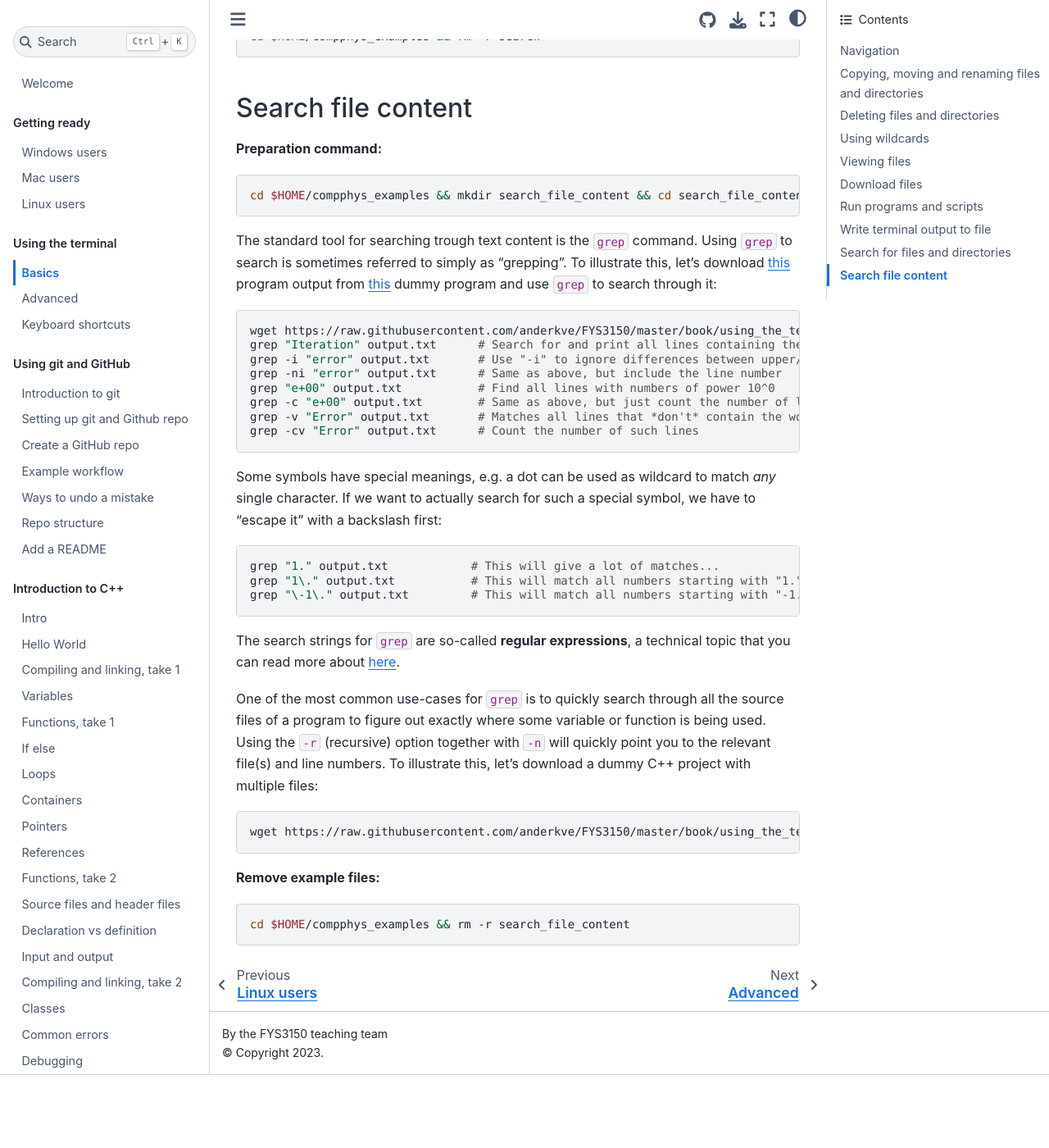
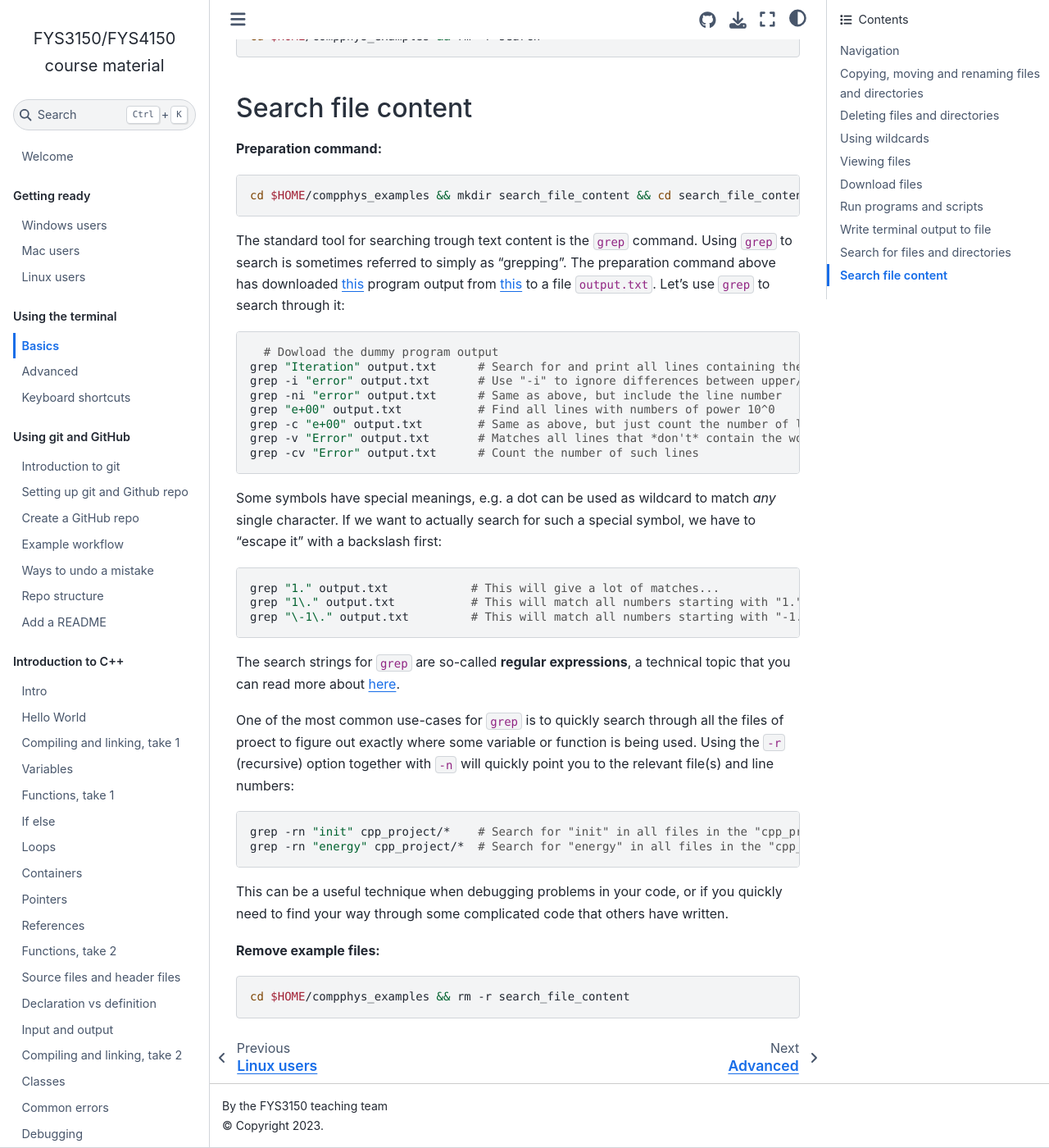
Before and after one commit to anderkve/FYS3150, a Jupyter Book: the page built from book/using_the_terminal/basics.md, in a window 1280 px wide and 1400 px high, scrolled down 7152 px. Shown: the whole window at 82% size. Built offline with Jupyter Book 1.0.4 settings and Sphinx 7.4.7 and the Sphinx Book theme 1.1.4, drawn with Linux system fonts in a browser that asks for light colours; before the commit the page ends 8463 px from its top, so only the background shows below that.

Commit message:
Terminal section: finished grep
	modified:   book/using_the_terminal/basics.md

````diff
--- a/book/using_the_terminal/basics.md
+++ b/book/using_the_terminal/basics.md
@@ -291,14 +291,14 @@
 
 **Preparation command:**
 ```sh
-cd $HOME/compphys_examples && mkdir search_file_content && cd search_file_content && echo "Line number 1" > file1.txt && echo "Line number 2" >> file1.txt && echo "Line number 3" >> file1.txt && echo "Line number 4" >> file1.txt && echo "Line number 5" >> file1.txt && echo "" && echo "current directory: $(pwd)" && echo ""
+cd $HOME/compphys_examples && mkdir search_file_content && cd search_file_content && wget https://raw.githubusercontent.com/anderkve/FYS3150/master/book/using_the_terminal/extra_material/output.txt && wget https://github.com/anderkve/FYS3150/raw/master/book/using_the_terminal/extra_material/cpp_project.tar && tar -xf cpp_project.tar && echo "" && echo "current directory: $(pwd)" && echo ""
 ```
 
 The standard tool for searching trough text content is the `grep` command. Using `grep` to search is sometimes referred to simply as "grepping".
-To illustrate this, let's download [this](https://raw.githubusercontent.com/anderkve/FYS3150/master/book/using_the_terminal/extra_material/output.txt) program output from [this](https://github.com/anderkve/FYS3150/blob/master/book/using_the_terminal/extra_material/random_program.py) dummy program and use `grep` to search through it:
+The preparation command above has downloaded [this](https://raw.githubusercontent.com/anderkve/FYS3150/master/book/using_the_terminal/extra_material/output.txt) program output from [this](https://github.com/anderkve/FYS3150/blob/master/book/using_the_terminal/extra_material/random_program.py) to a file `output.txt`. Let's use `grep` to search through it:
 
 ```sh
-wget https://raw.githubusercontent.com/anderkve/FYS3150/master/book/using_the_terminal/extra_material/output.txt  # Dowload the dummy program output
+  # Dowload the dummy program output
 grep "Iteration" output.txt      # Search for and print all lines containing the word "Iteration"
 grep -i "error" output.txt       # Use "-i" to ignore differences between upper/lower case letters
 grep -ni "error" output.txt      # Same as above, but include the line number
@@ -318,15 +318,14 @@
 
 The search strings for `grep` are so-called **regular expressions**, a technical topic that you can read more about [here](https://en.wikipedia.org/wiki/Regular_expression).
 
-
-One of the most common use-cases for `grep` is to quickly search through all the source files of a program to figure out exactly where some variable or function is being used. Using the `-r` (recursive) option together with `-n` will quickly point you to the relevant file(s) and line numbers. To illustrate this, let's download a dummy C++ project with multiple files:
+One of the most common use-cases for `grep` is to quickly search through all the files of proect to figure out exactly where some variable or function is being used. Using the `-r` (recursive) option together with `-n` will quickly point you to the relevant file(s) and line numbers:
 
 ```sh
-wget https://raw.githubusercontent.com/anderkve/FYS3150/master/book/using_the_terminal/extra_material/output.txt
+grep -rn "init" cpp_project/*    # Search for "init" in all files in the "cpp_project" directory
+grep -rn "energy" cpp_project/*  # Search for "energy" in all files in the "cpp_project" directory
 ```
 
-
-
+This can be a useful technique when debugging problems in your code, or if you quickly need to find your way through some complicated code that others have written.
 
 **Remove example files:**
 ```sh
````
